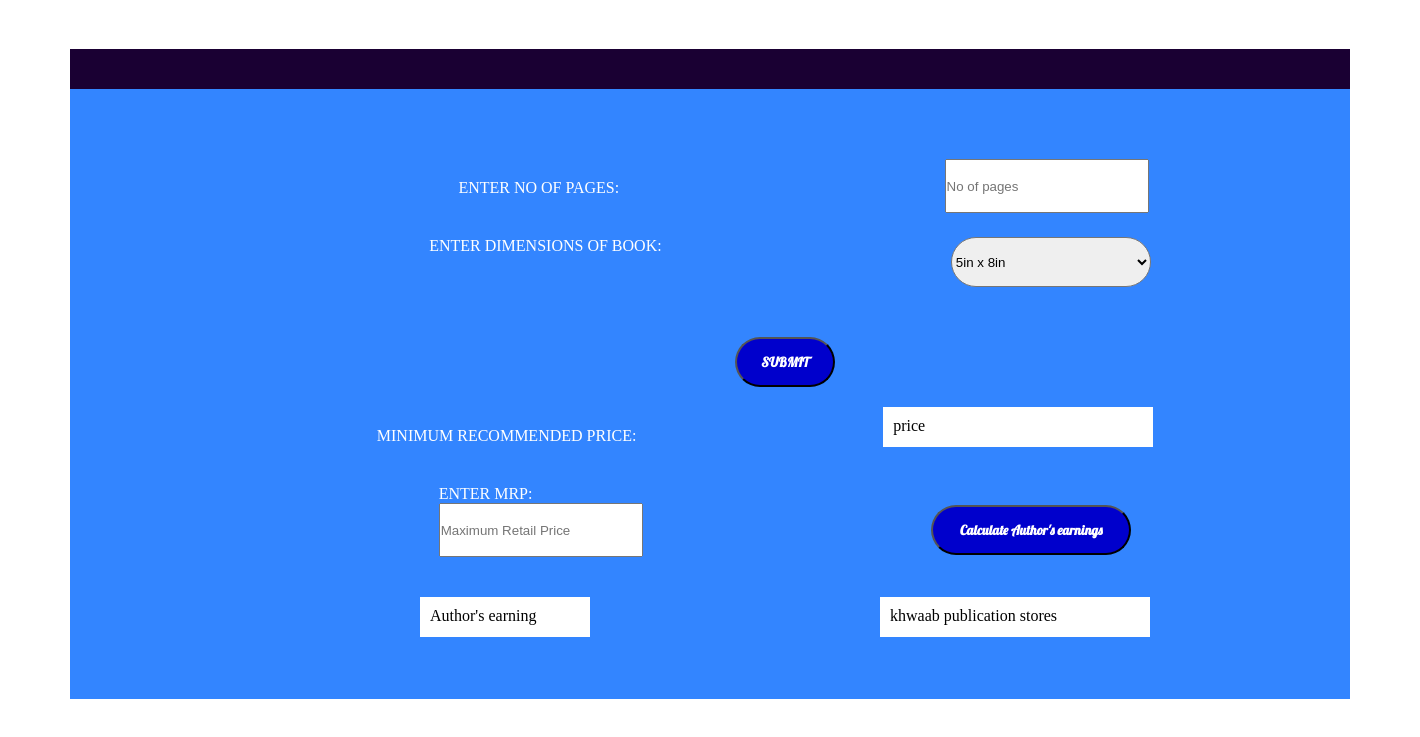
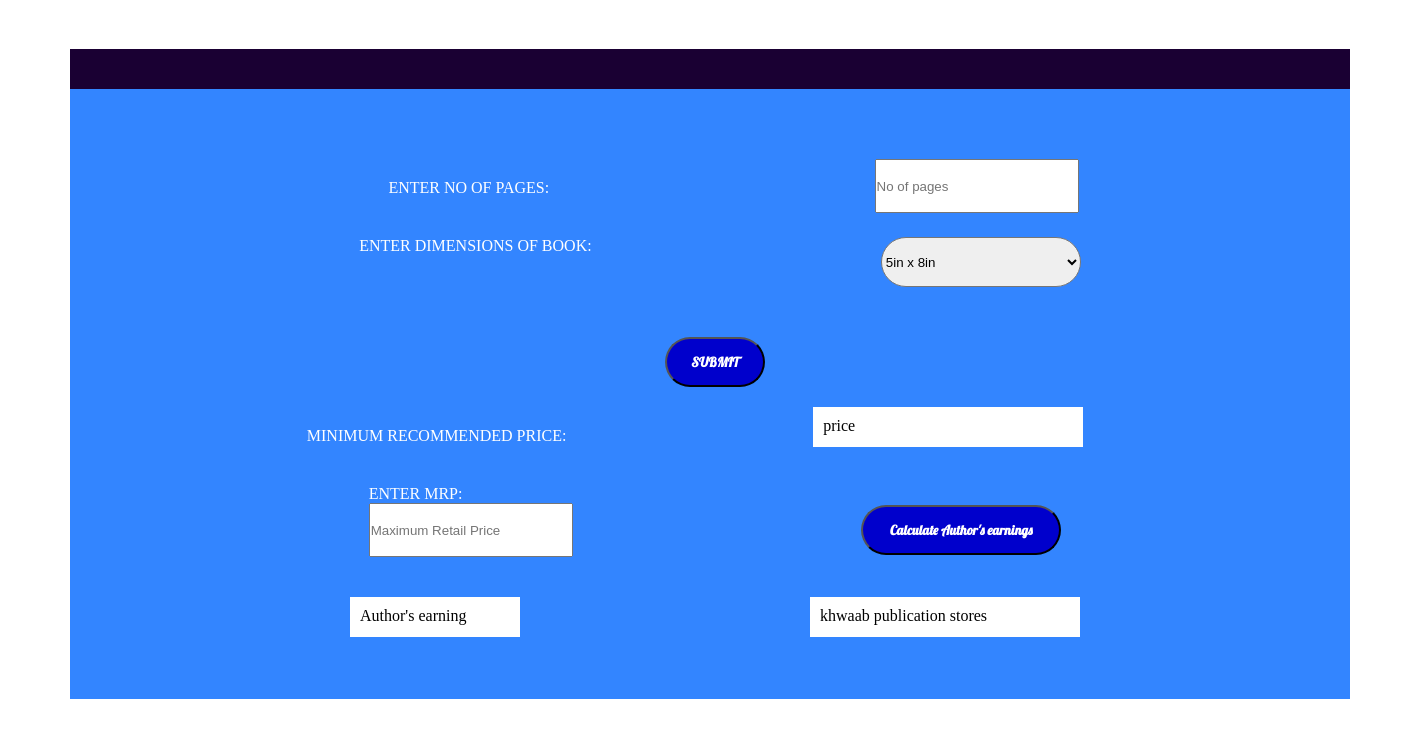
Before and after one commit to cunningbait1Gourav/khwaabpublication, a plain HTML site: page index.html in a window 1280 px wide. Shown: the part 135-872 px from the top of the page, 1420 px wide, since content can reach past the window. Drawn offline with Linux system fonts and the light colour scheme.

Commit message:
Update index.html

```diff
--- a/index.html
+++ b/index.html
@@ -68,7 +68,7 @@
 		<div style="background-color:#1a0033;height:40px; ">
 
 		</div>
-		<div class="go" class="move">
+		<div class="move">
 	<div style="margin-top:50px;margin-left:10px;display:flex;flex-wrap: wrap;justify-content: space-evenly;">
 		<p style="margin:20px">
 			ENTER NO OF PAGES:
```
